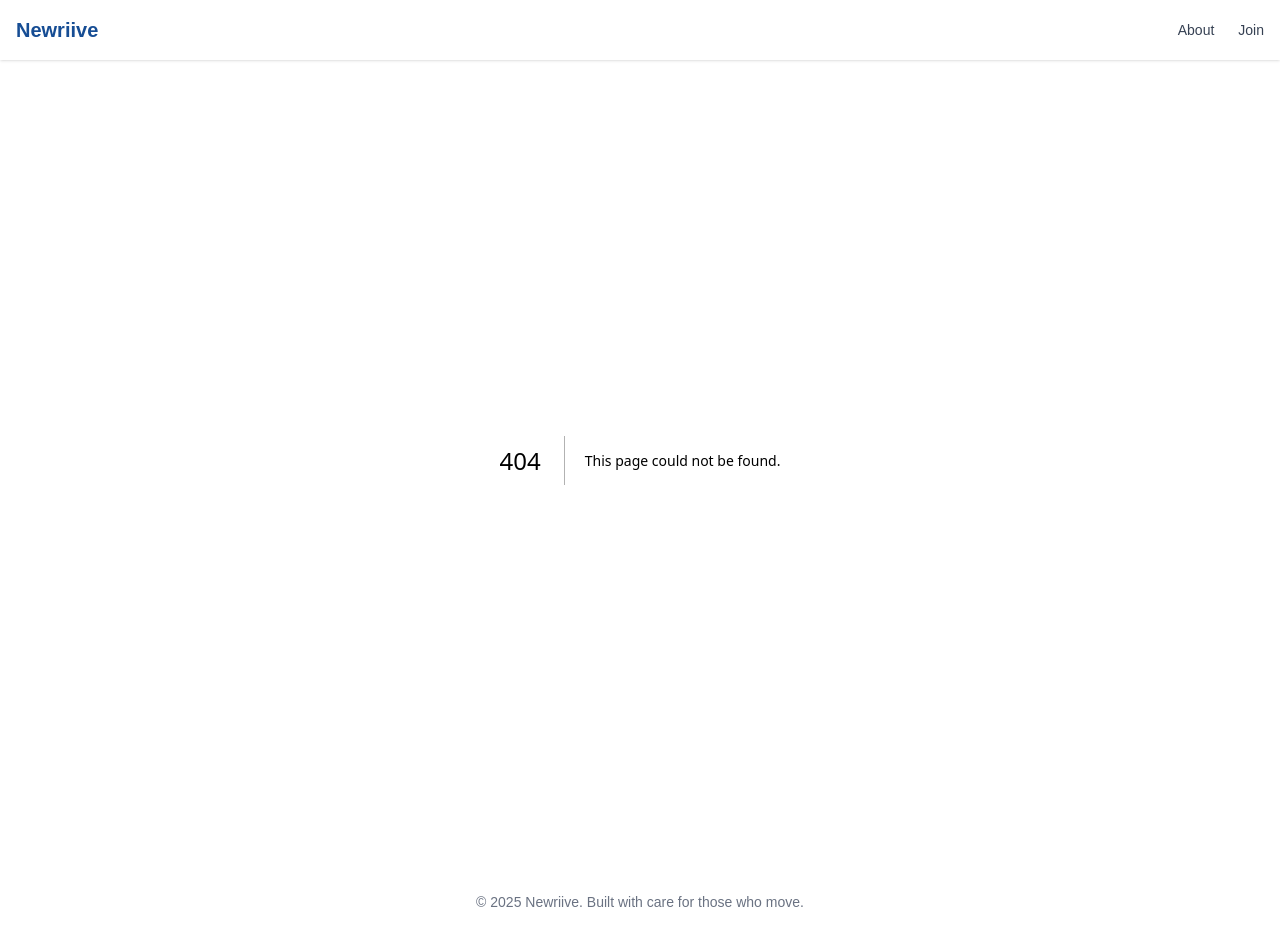
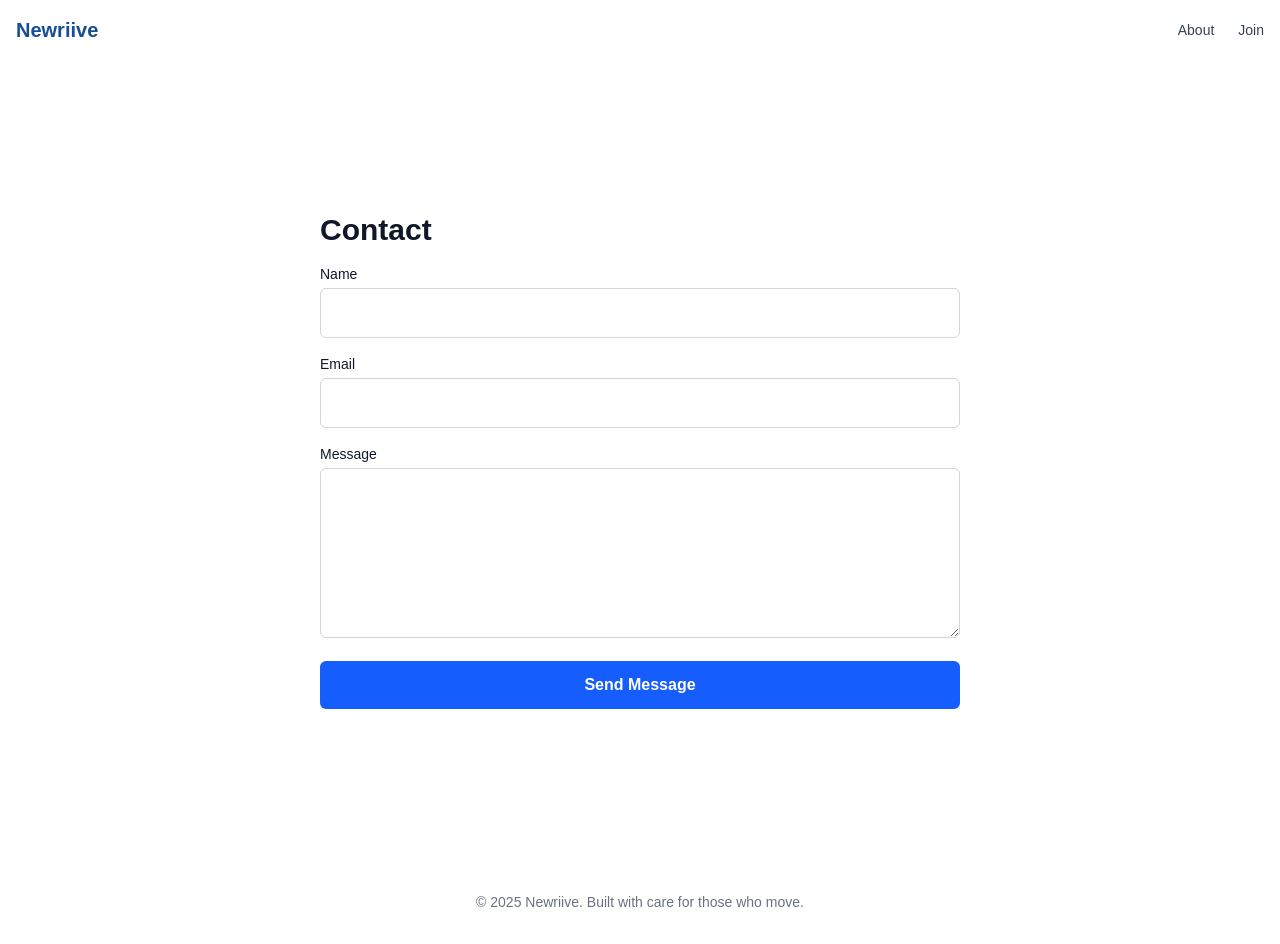
Before and after one commit to newriive/newriive-site, a Next.js app: page /join in a window 1280 px wide. Before the commit this address had no page. Built offline with nearby package versions, Linux system fonts and the light colour scheme.

Commit message:
Add about and join/contact pages (#4)
Co-authored-by: “Newriive <“newriivedev@gmail.com”>

```diff
--- /dev/null
+++ b/app/about/page.tsx
@@ -0,0 +1,22 @@
+export default function AboutPage() {
+  return (
+    <main className="flex flex-col bg-white text-gray-900 min-h-screen">
+      <section className="w-full flex justify-center items-center flex-1 py-16">
+        <div className="w-full max-w-2xl px-4">
+          <h1 className="text-3xl font-bold mb-4">About Newriive</h1>
+          <p className="mb-4">
+            Newriive is a platform designed to support immigrants as they
+            navigate new systems, cultures, and opportunities. We&apos;re
+            building tools, resources, and a community space to help people land
+            softly and grow boldly.
+          </p>
+          <p>
+            We believe that through shared experience, accessible information,
+            and thoughtful tools, anyone can build a more confident life in a
+            new place.
+          </p>
+        </div>
+      </section>
+    </main>
+  )
+}
--- /dev/null
+++ b/app/join/page.tsx
@@ -0,0 +1,84 @@
+'use client'
+
+import { useState } from 'react'
+
+export default function JoinPage() {
+  const [submitted, setSubmitted] = useState(false)
+  const [formData, setFormData] = useState({ name: '', email: '', message: '' })
+
+  const handleChange = (
+    e: React.ChangeEvent<HTMLInputElement | HTMLTextAreaElement>
+  ) => {
+    setFormData({ ...formData, [e.target.name]: e.target.value })
+  }
+
+  const handleSubmit = async (e: React.FormEvent) => {
+    e.preventDefault()
+    setSubmitted(true)
+    setFormData({ name: '', email: '', message: '' })
+  }
+
+  return (
+    <main className="flex flex-col bg-white text-gray-900 min-h-screen">
+      <section className="w-full flex justify-center items-center flex-1 py-16">
+        <div className="w-full max-w-2xl px-4">
+          <h1 className="text-3xl font-bold mb-4">Contact</h1>
+          {submitted ? (
+            <p className="text-green-600">Thanks for reaching out!</p>
+          ) : (
+            <form onSubmit={handleSubmit} className="space-y-4">
+              <div>
+                <label htmlFor="name" className="block text-sm font-medium">
+                  Name
+                </label>
+                <input
+                  type="text"
+                  id="name"
+                  name="name"
+                  required
+                  value={formData.name}
+                  onChange={handleChange}
+                  className="w-full border border-gray-300 rounded-md px-4 py-3 mt-1 text-base"
+                />
+              </div>
+              <div>
+                <label htmlFor="email" className="block text-sm font-medium">
+                  Email
+                </label>
+                <input
+                  type="email"
+                  id="email"
+                  name="email"
+                  required
+                  value={formData.email}
+                  onChange={handleChange}
+                  className="w-full border border-gray-300 rounded-md px-4 py-3 mt-1 text-base"
+                />
+              </div>
+              <div>
+                <label htmlFor="message" className="block text-sm font-medium">
+                  Message
+                </label>
+                <textarea
+                  id="message"
+                  name="message"
+                  rows={6}
+                  required
+                  value={formData.message}
+                  onChange={handleChange}
+                  className="w-full border border-gray-300 rounded-md px-4 py-3 mt-1 text-base"
+                />
+              </div>
+              <button
+                type="submit"
+                className="w-full bg-blue-600 text-white px-4 py-3 rounded-md hover:bg-blue-700 transition text-base font-semibold"
+              >
+                Send Message
+              </button>
+            </form>
+          )}
+        </div>
+      </section>
+    </main>
+  )
+}
```
